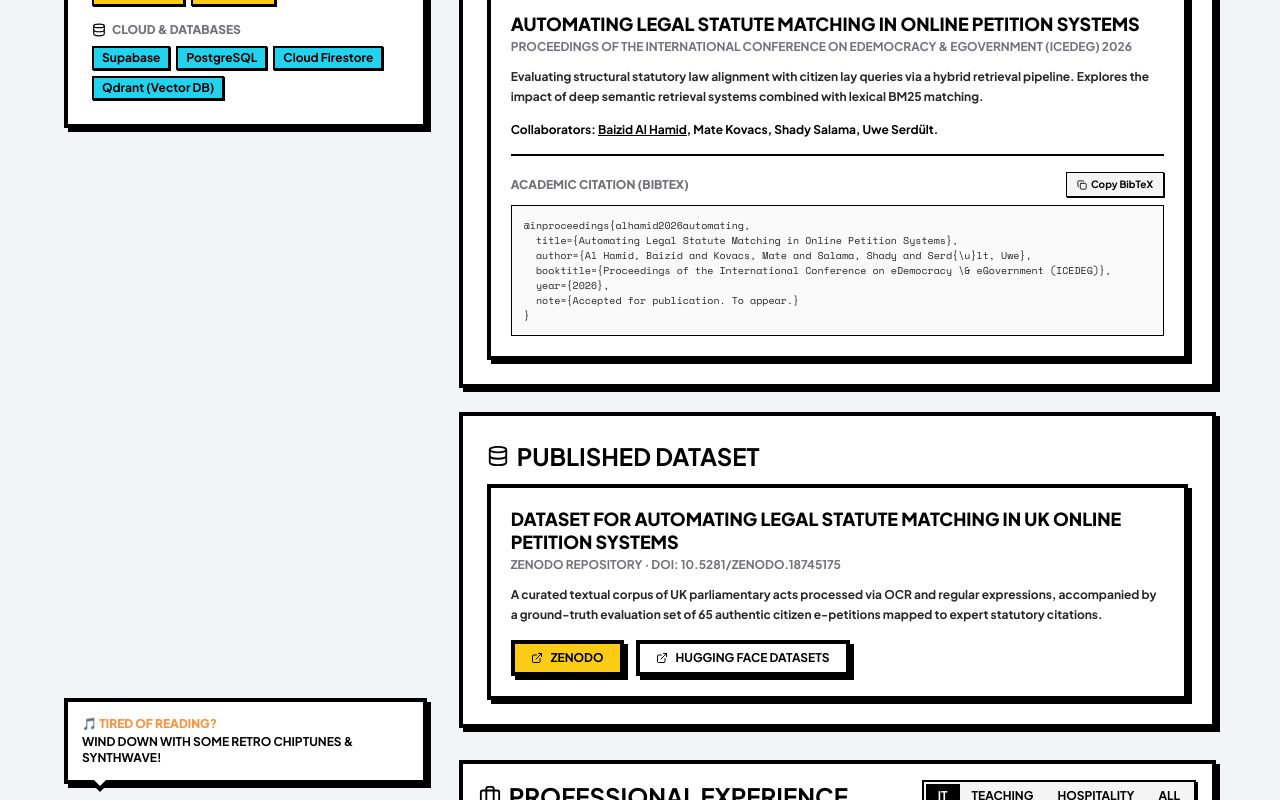
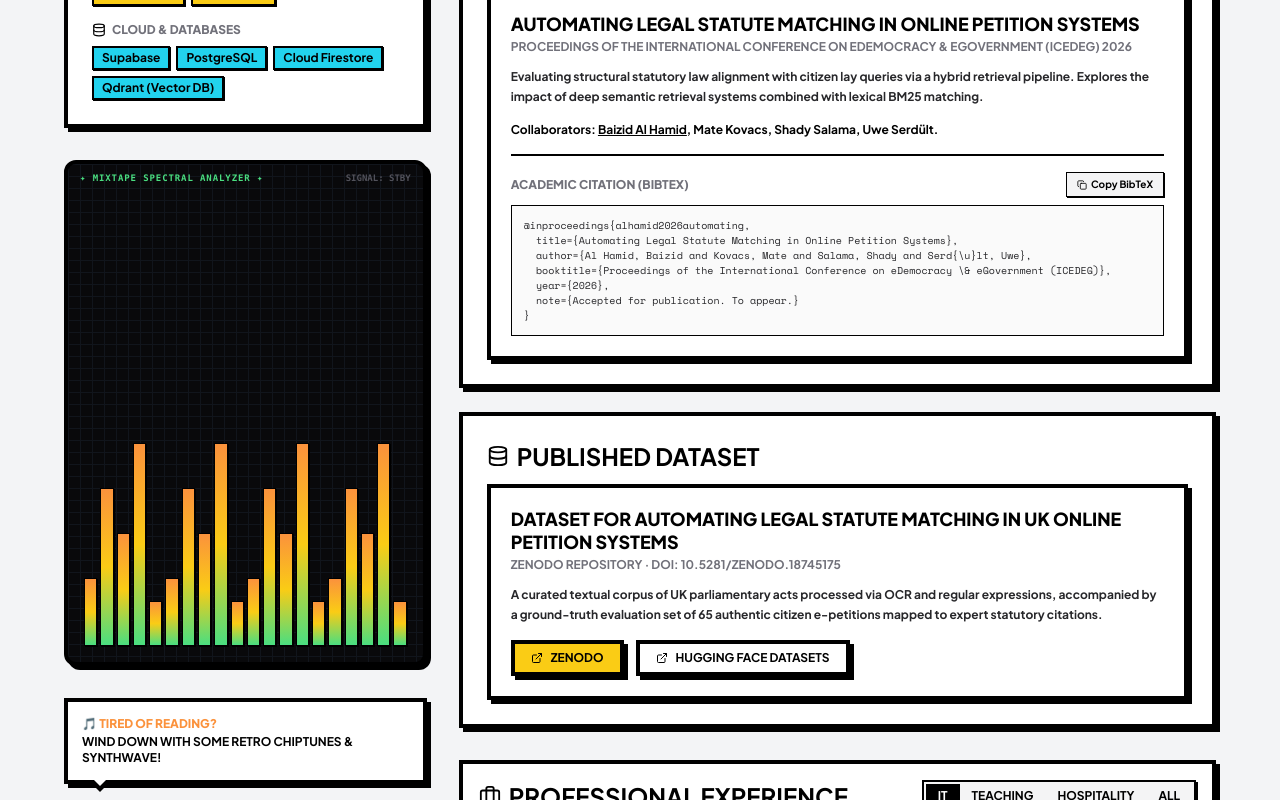
Before and after one commit to BAIZ1D/BAIZ1D.github.io, a React (Vite) app: page / in a window 1280 px wide. Shown: the part 2000-2800 px from the top of the page. Built offline with nearby package versions, Linux system fonts and the light colour scheme.

Commit message:
feat: implement dynamic retro audio spectrum visualizer in left column spacer

```diff
--- a/src/App.tsx
+++ b/src/App.tsx
@@ -1004,9 +1004,36 @@ function App() {
               {renderHonors()}
               {renderTechStack()}
             </div>
-            {/* Dynamic spacer that expands to fill extra space when the right column grows */}
-            <div className="flex-grow min-h-[32px]"></div>
-            <div className="mt-8">
+            {/* Dynamic visualizer spacer that expands to fill extra space when the right column grows */}
+            <div className="flex-grow min-h-[96px] border-4 border-black bg-zinc-950 my-8 shadow-neo overflow-hidden relative flex flex-col justify-end p-4 rounded-xl select-none">
+              {/* Retro digital grid background */}
+              <div className="absolute inset-0 bg-[linear-gradient(to_right,#1f2937_1px,transparent_1px),linear-gradient(to_bottom,#1f2937_1px,transparent_1px)] bg-[size:12px_12px] opacity-40"></div>
+
+              {/* Header inside screen */}
+              <div className="absolute top-2 left-3 right-3 flex items-center justify-between font-mono text-[9px] font-extrabold select-none z-10">
+                <span className="text-neoGreen tracking-widest animate-pulse">✦ MIXTAPE SPECTRAL ANALYZER ✦</span>
+                <span className={isPlaying ? "text-neoYellow" : "text-zinc-600"}>
+                  {isPlaying ? "SIGNAL: ACTIVE" : "SIGNAL: STBY"}
+                </span>
+              </div>
+
+              {/* Graphical Equalizer Bars */}
+              <div className="flex items-end justify-between h-full w-full gap-[3px] z-10 pt-4">
+                {[1, 2, 3, 4, 5, 1, 2, 3, 4, 5, 1, 2, 3, 4, 5, 1, 2, 3, 4, 5].map((aniGroup, index) => {
+                  const restingHeights = ["h-[15%]", "h-[35%]", "h-[25%]", "h-[45%]", "h-[10%]"];
+                  return (
+                    <div
+                      key={index}
+                      className={`flex-1 bg-gradient-to-t from-neoGreen via-neoYellow to-neoOrange border border-black shadow-[1px_1px_0_0_rgba(0,0,0,1)] transition-all duration-300 ${
+                        isPlaying ? `animate-eq-${aniGroup}` : `${restingHeights[index % 5]}`
+                      }`}
+                    />
+                  );
+                })}
+              </div>
+            </div>
+
+            <div>
               {renderCassetteTapeDeck()}
             </div>
           </div>
--- a/src/index.css
+++ b/src/index.css
@@ -55,3 +55,15 @@
 .animate-tape-spin-fast {
   animation: spin-clockwise 1s linear infinite;
 }
+
+@keyframes eq-bar-1 { 0%, 100% { height: 15%; } 50% { height: 75%; } }
+@keyframes eq-bar-2 { 0%, 100% { height: 35%; } 50% { height: 95%; } }
+@keyframes eq-bar-3 { 0%, 100% { height: 25%; } 50% { height: 60%; } }
+@keyframes eq-bar-4 { 0%, 100% { height: 45%; } 50% { height: 85%; } }
+@keyframes eq-bar-5 { 0%, 100% { height: 10%; } 50% { height: 40%; } }
+
+.animate-eq-1 { animation: eq-bar-1 0.9s ease-in-out infinite; }
+.animate-eq-2 { animation: eq-bar-2 0.7s ease-in-out infinite; }
+.animate-eq-3 { animation: eq-bar-3 1.3s ease-in-out infinite; }
+.animate-eq-4 { animation: eq-bar-4 0.6s ease-in-out infinite; }
+.animate-eq-5 { animation: eq-bar-5 1.1s ease-in-out infinite; }
```
